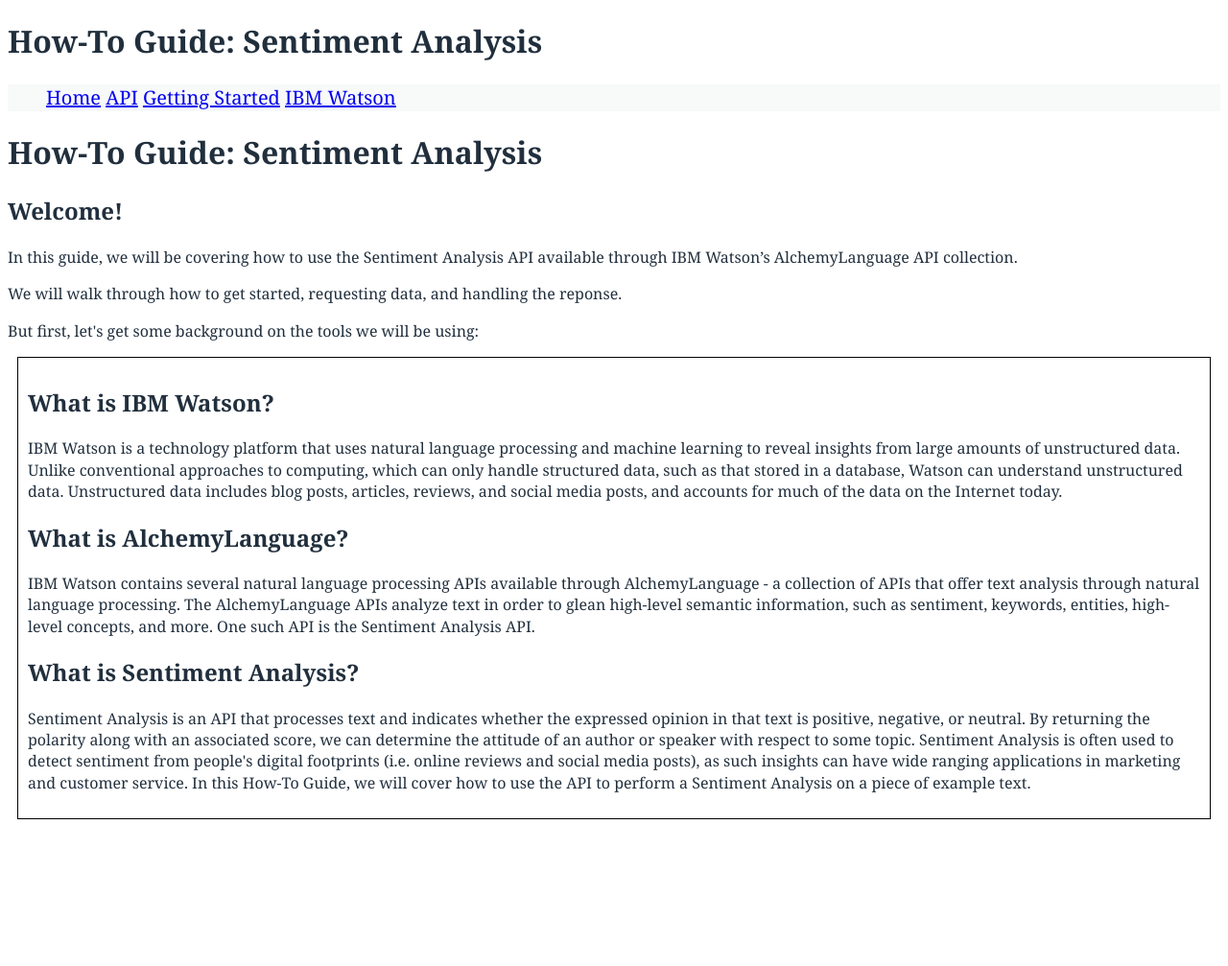
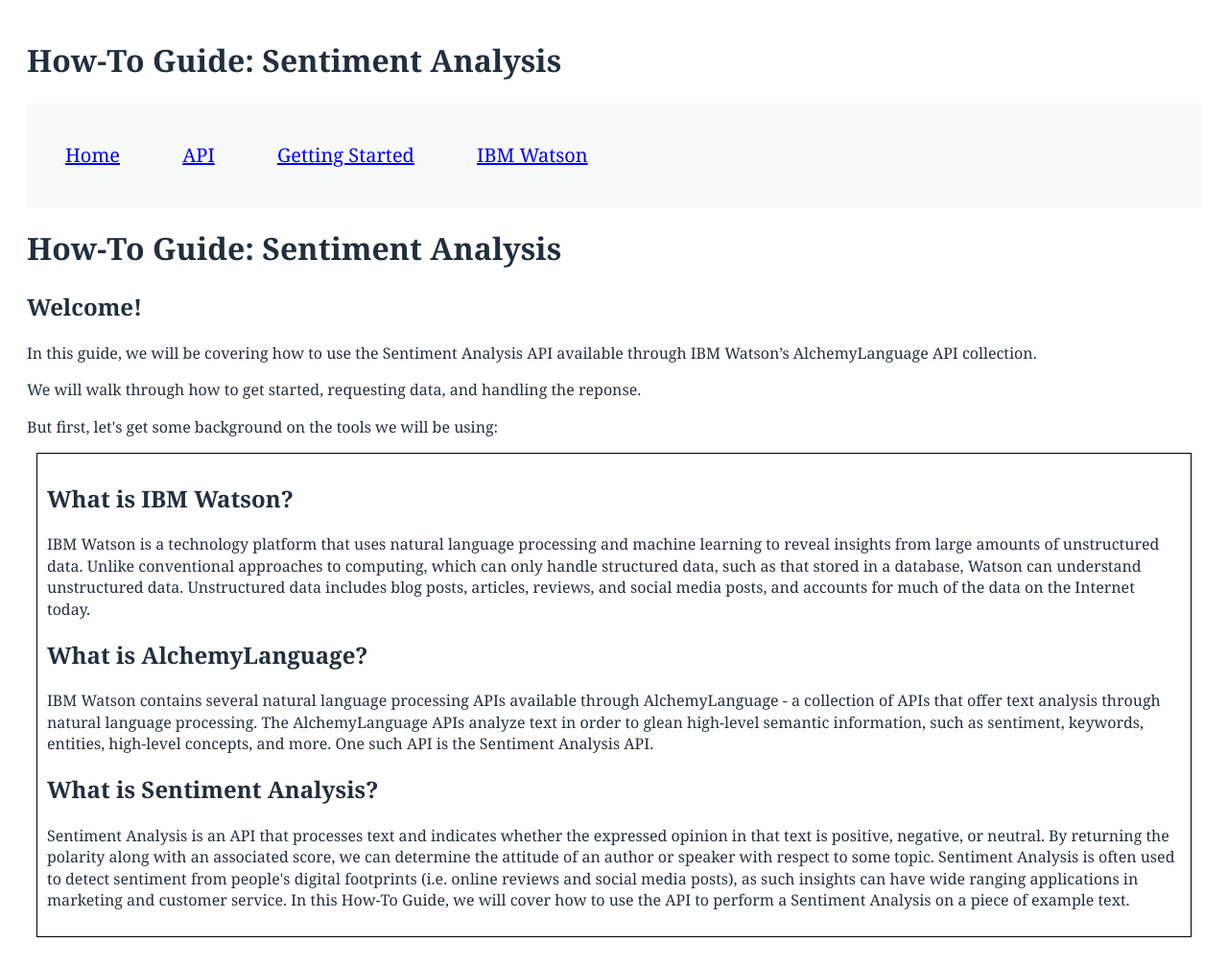
Before and after one commit to lenaz/How-To-Guide, a Jekyll site: the page built from index.html, in a window 1280 px wide. Shown: the whole page at 96% size. Built offline with Jekyll 4.4.1, drawn with Linux system fonts in a browser that asks for light colours; Markdown is read by kramdown in place of the engine named in the settings; before the commit the page ends 900 px from its top, so only the background shows below that.

Commit message:
Edited margin/padding

```diff
--- a/css/common.css
+++ b/css/common.css
@@ -1,6 +1,6 @@
 html {
-    margin: 10;
-    padding: 10;
+    margin: 10px;
+    padding: 10px;
 
     font: normal 100%/1.4 Georgia, serif;
 }
@@ -14,8 +14,8 @@ body {
 }
 
 .nav {
-    margin: 10;
-    padding: 30;
+    margin: 0px;
+    padding: 10px;
     color: #212F3D;
     background-color: #F8F9F9;
     list-style-type: none;
@@ -24,6 +24,7 @@ body {
 
 .nav > li {
     display: inline-block;
+    padding: 30px;
 }
 
 .nav-top {
```
